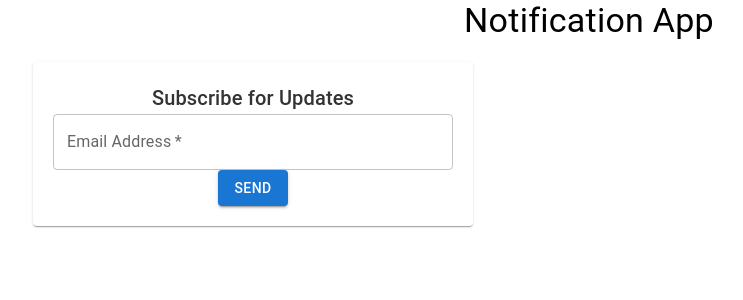
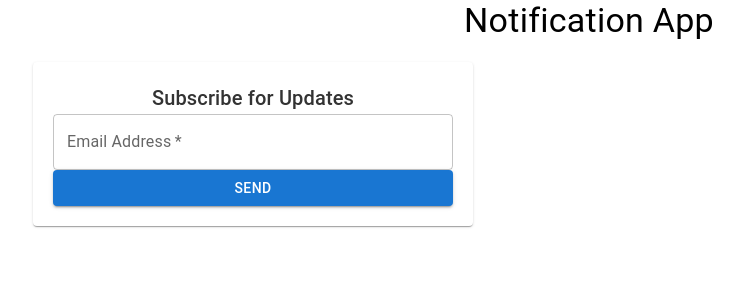
Before and after one commit to Nabha2004/mini_project_mailjs, a React (Create React App) app in the folder notif/: page / in a window 1280 px wide. Shown: the top 300 px of the page, without its empty margins (51-794 px from the left). Built offline with nearby package versions, Linux system fonts and the light colour scheme.

Commit message:
full width button

```diff
--- a/notif/src/NotificationForm.css
+++ b/notif/src/NotificationForm.css
@@ -17,6 +17,14 @@
 
   .submit-button {
     margin-top: 20px;
+    padding: 10px 15px;
+    width: 100%; /* Full-width button */
+    background-color: #007bff;
+    color: white;
+    font-size: 1rem;
+    font-weight: bold;
+    border: none;
+    border-radius: 5px;
   }
 
   .notification-message {
```
